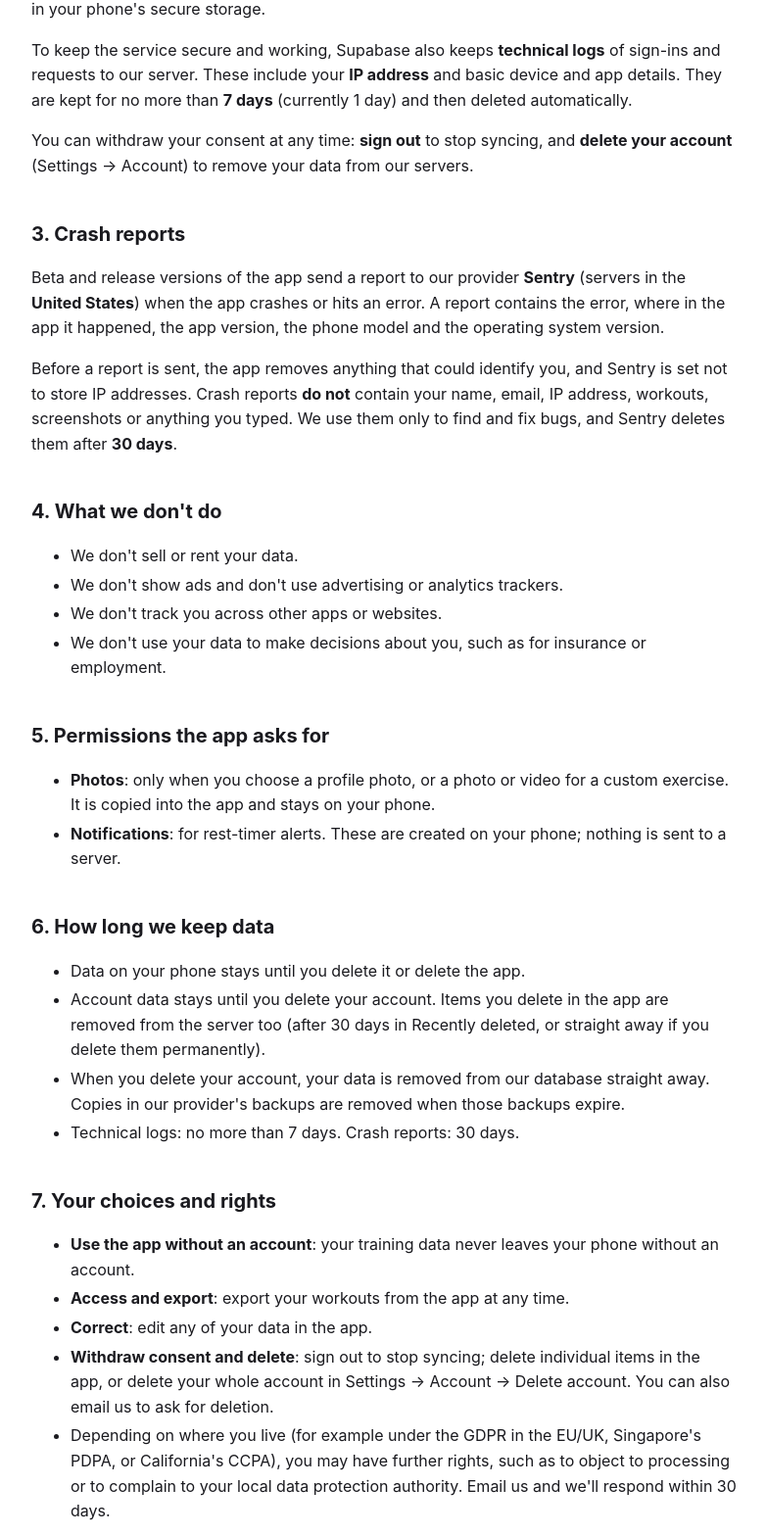
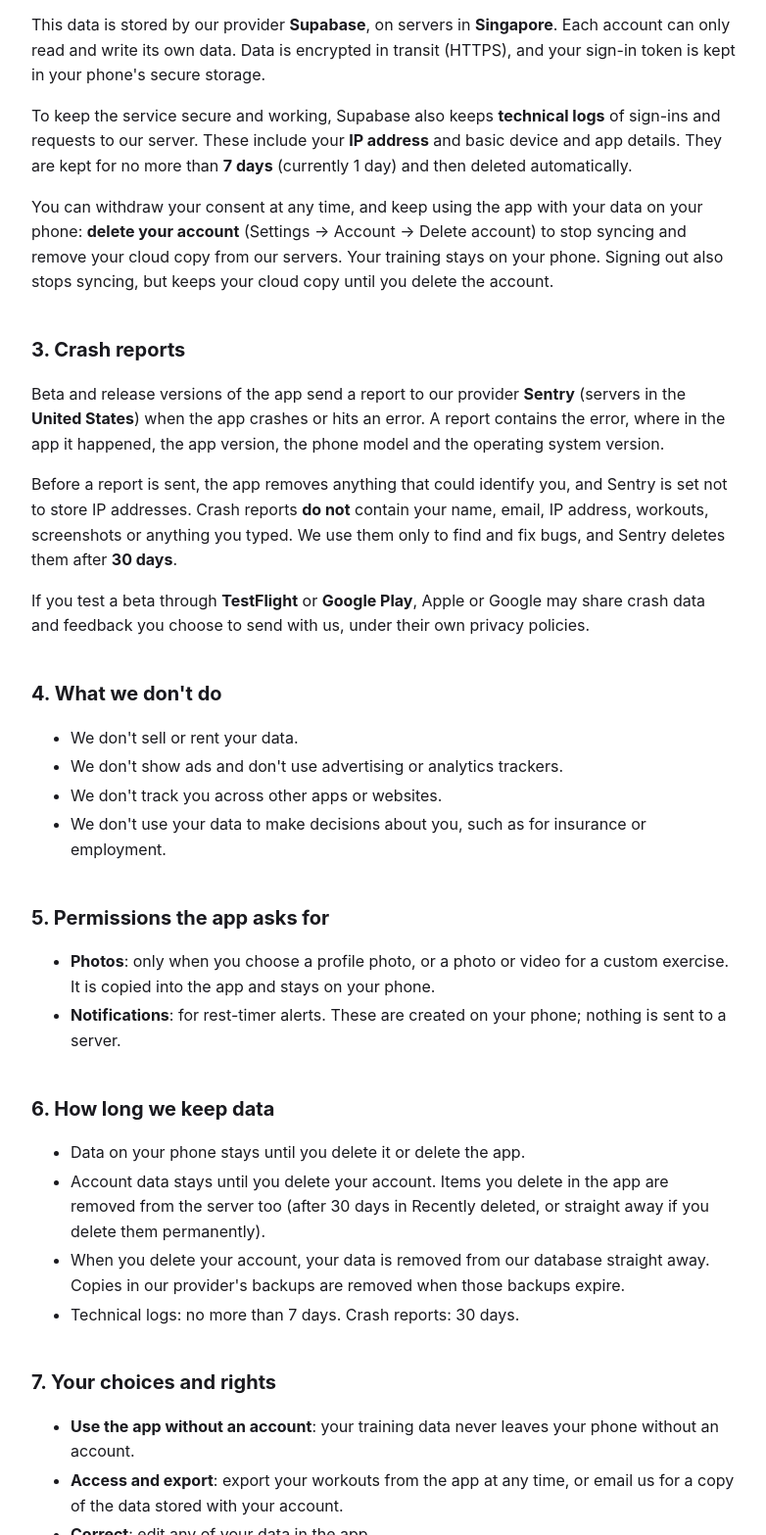
Before and after one commit to jchethan30/app-legal, a plain HTML site: page privacy/index.html in a window 1280 px wide. Shown: the part 1233-2800 px from the top of the page at 98% size, without its empty margins (248-1030 px from the left). Drawn offline with Linux system fonts and the light colour scheme.

Commit message:
Privacy policy and terms: 21 November 2026

```diff
--- a/privacy/index.html
+++ b/privacy/index.html
@@ -15,7 +15,7 @@
 </head>
 <body>
 <div class="markdown-heading"><h1 class="heading-element">TufFit Privacy Policy</h1><a id="user-content-tuffit-privacy-policy" class="anchor" aria-label="Permalink: TufFit Privacy Policy" href="#tuffit-privacy-policy"><span aria-hidden="true" class="octicon octicon-link"></span></a></div>
-<p><em>Last updated: 20 November 2026</em></p>
+<p><em>Last updated: 21 November 2026</em></p>
 <p>TufFit is a workout tracker made by Chethan Jayaramu ("we", "us"). This policy explains what
 information the app handles, where it goes, and the choices you have. The short version:
 <strong>your training data stays on your phone unless you choose to sign in, we never sell it, and
@@ -42,6 +42,8 @@ on; those backups are handled by Apple or Google under their own policies.</p>
 includes the app version, build number, phone model and operating system version, so we
 can look into problems. You can read and edit it before sending.</li>
 </ul>
+<p><strong>If you email us</strong>, we keep your email address and our conversation so we can reply. Emails are
+stored with our email provider, Google (Gmail), and deleted when no longer needed.</p>
 <div class="markdown-heading"><h2 class="heading-element">2. If you create an account (optional)</h2><a id="user-content-2-if-you-create-an-account-optional" class="anchor" aria-label="Permalink: 2. If you create an account (optional)" href="#2-if-you-create-an-account-optional"><span aria-hidden="true" class="octicon octicon-link"></span></a></div>
 <p>Signing in is optional. Everything works without an account. Before you sign in, the app asks
 for your <strong>explicit consent</strong> to store your training data, including the health information
@@ -61,8 +63,10 @@ token is kept in your phone's secure storage.</p>
 <p>To keep the service secure and working, Supabase also keeps <strong>technical logs</strong> of sign-ins and
 requests to our server. These include your <strong>IP address</strong> and basic device and app details.
 They are kept for no more than <strong>7 days</strong> (currently 1 day) and then deleted automatically.</p>
-<p>You can withdraw your consent at any time: <strong>sign out</strong> to stop syncing, and <strong>delete your
-account</strong> (Settings → Account) to remove your data from our servers.</p>
+<p>You can withdraw your consent at any time, and keep using the app with your data on your
+phone: <strong>delete your account</strong> (Settings → Account → Delete account) to stop syncing and remove
+your cloud copy from our servers. Your training stays on your phone. Signing out also stops
+syncing, but keeps your cloud copy until you delete the account.</p>
 <div class="markdown-heading"><h2 class="heading-element">3. Crash reports</h2><a id="user-content-3-crash-reports" class="anchor" aria-label="Permalink: 3. Crash reports" href="#3-crash-reports"><span aria-hidden="true" class="octicon octicon-link"></span></a></div>
 <p>Beta and release versions of the app send a report to our provider <strong>Sentry</strong> (servers in the
 <strong>United States</strong>) when the app crashes or hits an error. A report contains the error, where
@@ -71,6 +75,8 @@ in the app it happened, the app version, the phone model and the operating syste
 not to store IP addresses. Crash reports <strong>do not</strong> contain your name, email, IP address,
 workouts, screenshots or anything you typed. We use them only to find and fix bugs, and Sentry
 deletes them after <strong>30 days</strong>.</p>
+<p>If you test a beta through <strong>TestFlight</strong> or <strong>Google Play</strong>, Apple or Google may share crash
+data and feedback you choose to send with us, under their own privacy policies.</p>
 <div class="markdown-heading"><h2 class="heading-element">4. What we don't do</h2><a id="user-content-4-what-we-dont-do" class="anchor" aria-label="Permalink: 4. What we don't do" href="#4-what-we-dont-do"><span aria-hidden="true" class="octicon octicon-link"></span></a></div>
 <ul>
 <li>We don't sell or rent your data.</li>
@@ -103,13 +109,15 @@ in our provider's backups are removed when those backups expire.</li>
 <strong>Use the app without an account</strong>: your training data never leaves your phone without an
 account.</li>
 <li>
-<strong>Access and export</strong>: export your workouts from the app at any time.</li>
+<strong>Access and export</strong>: export your workouts from the app at any time, or email us for a copy
+of the data stored with your account.</li>
 <li>
 <strong>Correct</strong>: edit any of your data in the app.</li>
 <li>
-<strong>Withdraw consent and delete</strong>: sign out to stop syncing; delete individual items in the
-app, or delete your whole account in Settings → Account → Delete account. You can also email
-us to ask for deletion.</li>
+<strong>Withdraw consent and delete</strong>: delete your account in Settings → Account → Delete account.
+This stops syncing and removes your cloud copy, while your training stays on your phone.
+You can also delete individual items in the app, sign out to stop syncing, or email us to
+ask for deletion.</li>
 <li>Depending on where you live (for example under the GDPR in the EU/UK, Singapore's PDPA, or
 California's CCPA), you may have further rights, such as to object to processing or to
 complain to your local data protection authority. Email us and we'll respond within 30
```
Also changed, not shown: terms/index.html (+2 -2 lines).
